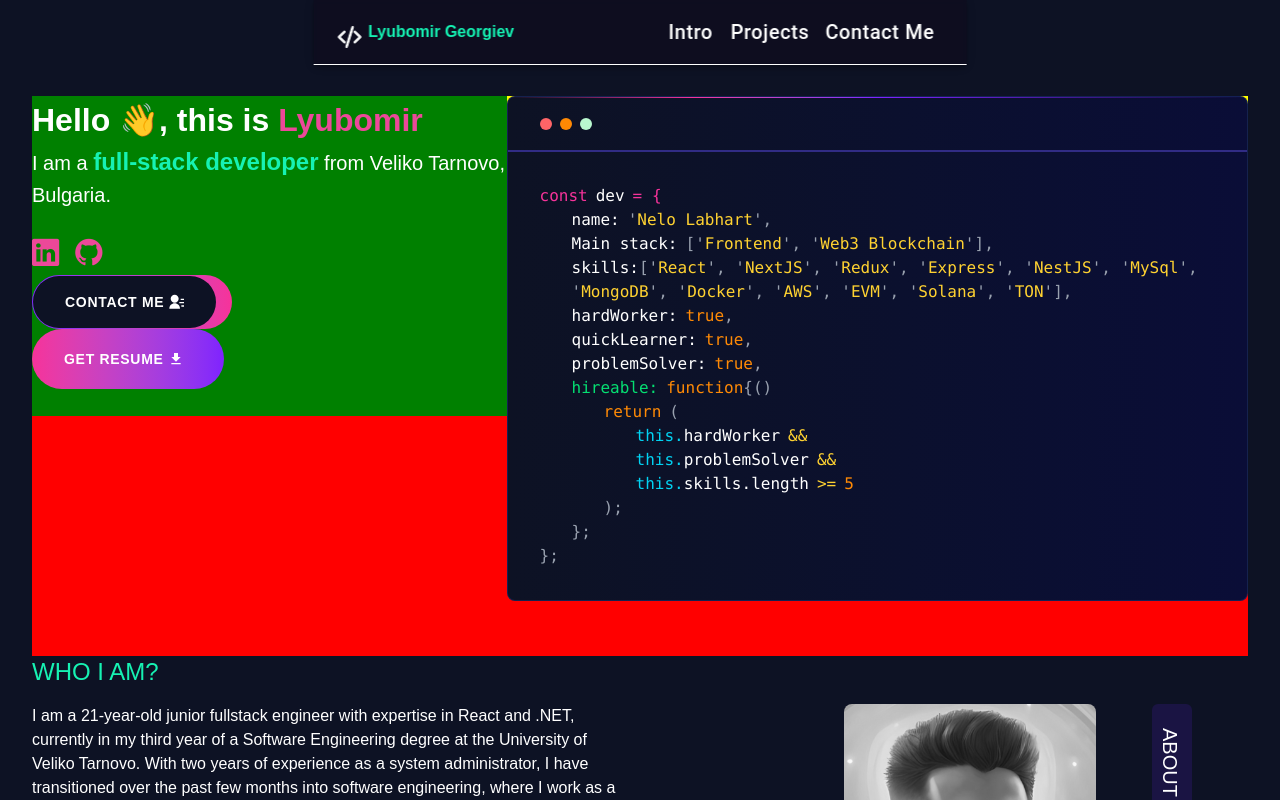
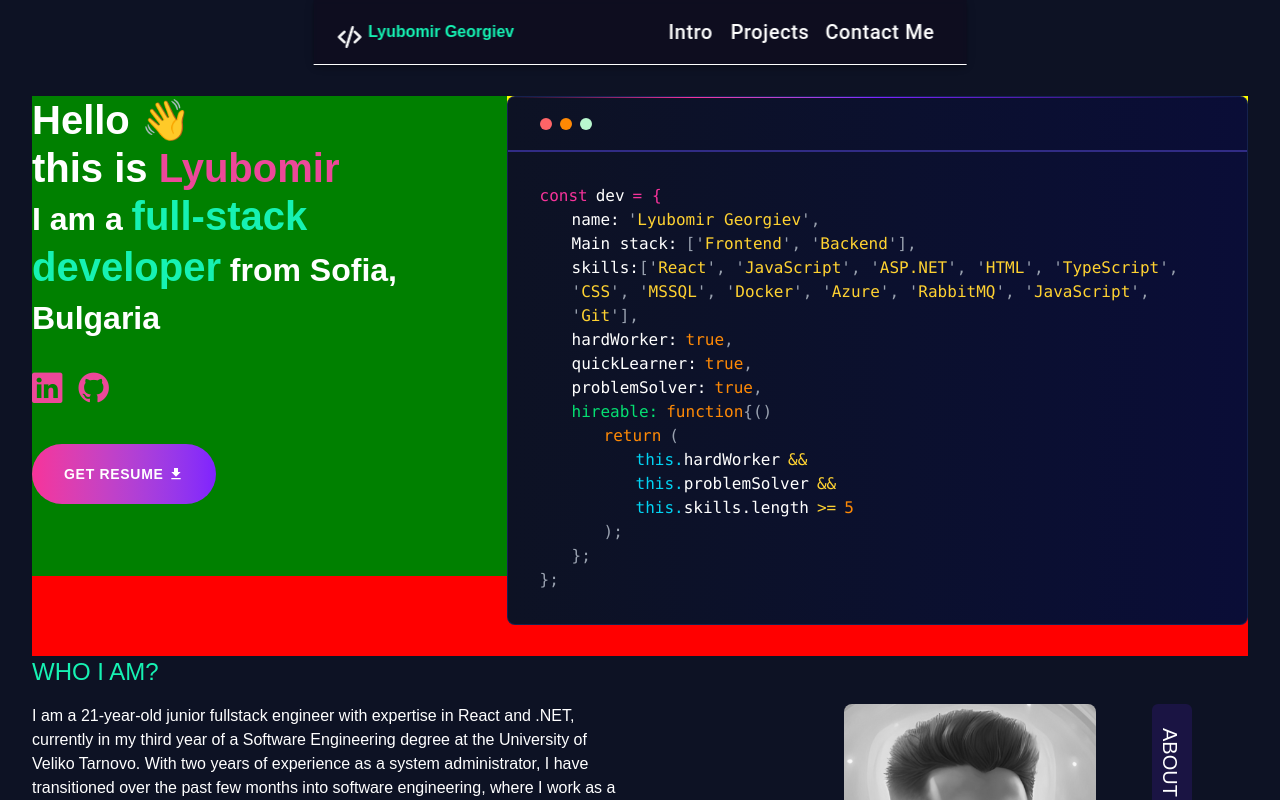
Before and after one commit to lyubomir2712/Portfolio, a React (Vite) app: page / in a window 1280 px wide. Shown: the top 800 px of the page. Built offline with nearby package versions, Linux system fonts and the light colour scheme.

Commit message:
almost finished the introduction section

```diff
--- a/src/Components/IntroductionSection/GreetingsCodeComponent.jsx
+++ b/src/Components/IntroductionSection/GreetingsCodeComponent.jsx
@@ -20,18 +20,18 @@ export default function GreetingsCodeComponent() {
                     className="text-gray-400"></span></div><div>
                 <span className="ml-4 lg:ml-8 mr-2 text-white">name:</span>
                 <span className="text-gray-400">'</span>
-                <span className="text-amber-300">Nelo Labhart</span>
+                <span className="text-amber-300">Lyubomir Georgiev</span>
                 <span className="text-gray-400">',</span></div><div>
                 <span className="ml-4 lg:ml-8 mr-2 text-white">Main stack:</span>
                 <span className="text-gray-400">['</span><span className="text-amber-300">Frontend</span
-            ><span className="text-gray-400">', '</span><span className="text-amber-300">Web3 Blockchain</span>
+            ><span className="text-gray-400">', '</span><span className="text-amber-300">Backend</span>
                 <span className="text-gray-400">'],</span></div><div className="ml-4 lg:ml-8 mr-2"><span className=" text-white">skills:</span>
-                <span className="text-gray-400">['</span><span className="text-amber-300">React</span><span className="text-gray-400">', '</span><span className="text-amber-300">NextJS</span>
-                <span className="text-gray-400">', '</span><span className="text-amber-300">Redux</span><span className="text-gray-400">', '</span><span className="text-amber-300">Express</span>
-                <span className="text-gray-400">', '</span><span className="text-amber-300">NestJS</span><span className="text-gray-400">', '</span><span className="text-amber-300">MySql</span>
-                <span className="text-gray-400">', '</span><span className="text-amber-300">MongoDB</span><span className="text-gray-400">', '</span><span className="text-amber-300">Docker</span>
-                <span className="text-gray-400">', '</span><span className="text-amber-300">AWS</span><span className="text-gray-400">', '</span><span className="text-amber-300">EVM</span>
-                <span className="text-gray-400">', '</span><span className="text-amber-300">Solana</span><span className="text-gray-400">', '</span><span className="text-amber-300">TON</span>
+                <span className="text-gray-400">['</span><span className="text-amber-300">React</span><span className="text-gray-400">', '</span><span className="text-amber-300">JavaScript</span>
+                <span className="text-gray-400">', '</span><span className="text-amber-300">ASP.NET</span><span className="text-gray-400">', '</span><span className="text-amber-300">HTML</span>
+                <span className="text-gray-400">', '</span><span className="text-amber-300">TypeScript</span><span className="text-gray-400">', '</span><span className="text-amber-300">CSS</span>
+                <span className="text-gray-400">', '</span><span className="text-amber-300">MSSQL</span><span className="text-gray-400">', '</span><span className="text-amber-300">Docker</span>
+                <span className="text-gray-400">', '</span><span className="text-amber-300">Azure</span><span className="text-gray-400">', '</span><span className="text-amber-300">RabbitMQ</span>
+                <span className="text-gray-400">', '</span><span className="text-amber-300">JavaScript</span><span className="text-gray-400">', '</span><span className="text-amber-300">Git</span>
                 <span className="text-gray-400">'],</span></div><div><span className="ml-4 lg:ml-8 mr-2 text-white">hardWorker:</span><span className="text-orange-400">true</span>
                 <span className="text-gray-400">,</span></div><div><span className="ml-4 lg:ml-8 mr-2 text-white">quickLearner:</span><span className="text-orange-400">true</span>
                 <span className="text-gray-400">,</span></div><div><span className="ml-4 lg:ml-8 mr-2 text-white">problemSolver:</span><span className="text-orange-400">true</span>
--- a/src/Components/IntroductionSection/IntroductionSection.css
+++ b/src/Components/IntroductionSection/IntroductionSection.css
@@ -7,7 +7,7 @@
     height: 35rem;
 }
 .introduction-article{
-    height: 20rem;
+    height: 30rem;
     width: 32rem;
     min-height: 10rem;
     background-color: green;
@@ -23,19 +23,22 @@
     color: #EC4899;
 }
 
-.tech-stack-article .tech-stack, .introduction-article .introduction{
-    font-weight: bold;
-    font-size: 2rem;
+.introduction{
+    font-weight: bolder;
+    font-size: 2.5rem;
+    line-height: 3rem;
 }
 
 .introduction-description{
-    font-size: 1.25rem;
+    font-size: 2rem;
+    font-weight: 700;
+    line-height: 3rem;
 }
 
 .introduction-description span{
     color: #16F2B3;
     font-weight: 700;
-    font-size: 1.5rem;
+    font-size: 2.5rem;
 }
 
 .introduction-socials{
@@ -50,31 +53,9 @@
     text-align: left;
 }
 
-.cv-downloader{
-    text-align: center;
-    padding: 0.9rem;
-    width: 8rem;
-    background-color: #6370e2;
-    color: black;
-    display: block;
-    border-radius: 0.4rem;
-    margin-top: 2rem;
-    text-decoration: none;
-    font-size: 1.2rem;
-    font-weight: 500;
-}
-
-.cv-downloader:hover {
-    filter: brightness(1.1);
-}
-
 .icon{
     color: #EC4899;
-    font-size: 1.7rem;
+    font-size: 1.9rem;
     width: auto;
     transition: transform 0.3s ease-in-out;
 }
-
-.icon:hover{
-    transform: scale(1.3);
-}
--- a/src/Components/IntroductionSection/IntroductionSection.jsx
+++ b/src/Components/IntroductionSection/IntroductionSection.jsx
@@ -14,23 +14,24 @@ export default function IntroductionSection() {
                     animate={{opacity: 1, x: 0}}
                     transition={{duration: 1.75, ease: "easeOut"}}
                 >
-                    Hello 👋, this is <span className="name">Lyubomir</span>
+                    Hello 👋<br/> this is <span className="name">Lyubomir</span>
                 </motion.h3>
 
-                <motion.p
+                <motion.h3
                     className="introduction-description"
                     initial={{opacity: 0, x: -30}}
                     animate={{opacity: 1, x: 0}}
                     transition={{duration: 1.75, ease: "easeOut"}}
                 >
-                    I am a <span>full-stack developer</span> from Veliko Tarnovo,<br/>Bulgaria.
-                </motion.p>
+                    I am a <span>full-stack developer</span> from Sofia,<br/>Bulgaria
+                </motion.h3>
 
                 <div className={"introduction-socials"}>
                     <motion.div
                         initial={{opacity: 0, y: 20}}
                         animate={{opacity: 1, y: 0}}
                         transition={{duration: 1.2, ease: "easeOut", delay: 0.2}}
+                        whileHover={{ scale: 1.3, transition: { duration: 0.5 } }}
                     >
                         <a href="https://www.linkedin.com/in/lyubomir-georgiev-ab9116248/">
                             <i className="bi bi-linkedin icon"></i>
@@ -41,6 +42,7 @@ export default function IntroductionSection() {
                         initial={{opacity: 0, y: 20}}
                         animate={{opacity: 1, y: 0}}
                         transition={{duration: 1.3, ease: "easeOut", delay: 0.4}}
+                        whileHover={{ scale: 1.3, transition: { duration: 0.5 } }}
                     >
 
                         <a href="https://github.com/lyubomir2712">
@@ -48,60 +50,31 @@ export default function IntroductionSection() {
                         </a>
                     </motion.div>
                 </div>
-                {/*<motion.a*/}
-                {/*    className="cv-downloader"*/}
-                {/*    href="LyubomirGeorgievGeorgievResume.pdf"*/}
-                {/*    download="LyubomirGeorgievResume.pdf"*/}
-                {/*    initial={{opacity: 0, y: 20}}*/}
-                {/*    animate={{opacity: 1, y: 0}}*/}
-                {/*    transition={{duration: 0.8, ease: "easeOut", delay: 0.8}}*/}
-                {/*>*/}
-                {/*    Download CV*/}
-                {/*</motion.a>*/}
 
-                <div className="introduction-button-group flex-row justify-center items-center">
-                <a className="w-50 block bg-gradient-to-r to-pink-500 from-violet-600 p-[1px] rounded-full transition-all duration-300 hover:from-pink-500 hover:to-violet-600"
-                   href="#contact">
-                    <button
-                        className="px-3 text-xs md:px-8 py-3 md:py-4 bg-[#0d1224] rounded-full border-none text-center md:text-sm font-medium uppercase tracking-wider text-[#ffff] no-underline transition-all duration-200 ease-out  md:font-semibold flex items-center gap-1 hover:gap-3">
-                        <span>Contact me</span>
-                        <svg stroke="currentColor" fill="currentColor" strokeWidth="0" viewBox="0 0 24 24" height="16"
-                             width="16" xmlns="http://www.w3.org/2000/svg">
-                            <path
-                                d="M2 22C2 17.5817 5.58172 14 10 14C14.4183 14 18 17.5817 18 22H2ZM10 13C6.685 13 4 10.315 4 7C4 3.685 6.685 1 10 1C13.315 1 16 3.685 16 7C16 10.315 13.315 13 10 13ZM20 17H24V19H20V17ZM17 12H24V14H17V12ZM19 7H24V9H19V7Z"></path>
-                        </svg>
-                    </button>
-                </a>
 
-                <a className="flex items-center w-48 h-15 gap-1 hover:gap-3 rounded-full bg-gradient-to-r from-pink-500 to-violet-600 px-3 md:px-8 py-3 md:py-4 text-center text-xs md:text-sm font-medium uppercase tracking-wider text-white no-underline transition-all duration-200 ease-out hover:text-white hover:no-underline md:font-semibold"
-                   role="button" target="_blank" href=""><span>Get Resume</span>
+                <motion.a className="flex items-center mt-8 w-46 hover:w-48 h-15 gap-1 hover:gap-3 rounded-full bg-gradient-to-r from-pink-500 to-violet-600 px-3 md:px-8 py-3 md:py-4 text-center text-xs md:text-sm font-medium uppercase tracking-wider text-white no-underline transition-all duration-200 ease-out hover:text-white hover:no-underline md:font-semibold"
+                   role="button" target="_blank"
+                          href="LyubomirGeorgievGeorgievResume.pdf"
+                          download="LyubomirGeorgievResume.pdf"
+                          initial={{opacity: 0, y: 20}}
+                          animate={{opacity: 1, y: 0}}
+                          transition={{duration: 0.8, ease: "easeOut", delay: 0.8}}><span>Get Resume</span>
                     <svg stroke="currentColor" fill="currentColor" strokeWidth="0" viewBox="0 0 24 24" height="16"
                          width="16" xmlns="http://www.w3.org/2000/svg">
                         <path fill="none" d="M0 0h24v24H0z"></path>
                         <path d="M5 20h14v-2H5v2zM19 9h-4V3H9v6H5l7 7 7-7z"></path>
                     </svg>
-                </a>
-                </div>
+                </motion.a>
             </article>
 
             <article className="tech-stack-article">
-                {/*<motion.h3*/}
-                {/*    className="tech-stack"*/}
-                {/*    initial={{ opacity: 0, x: 30 }}*/}
-                {/*    animate={{ opacity: 1, x: 0 }}*/}
-                {/*    transition={{ duration: 1.75, ease: "easeOut" }}*/}
-                {/*>*/}
-                {/*    Tech Stack:*/}
-                {/*</motion.h3>*/}
+
 
                 <motion.div
                     initial={{opacity: 0, x: 30}}
                     animate={{opacity: 1, x: 0}}
                     transition={{duration: 1.75, ease: "easeOut"}}
-                >
-
-                    {/*<Typewriter />*/}
-                    <GreetingsCodeComponent/>
+                ><GreetingsCodeComponent/>
                 </motion.div>
             </article>
             </section>
```
